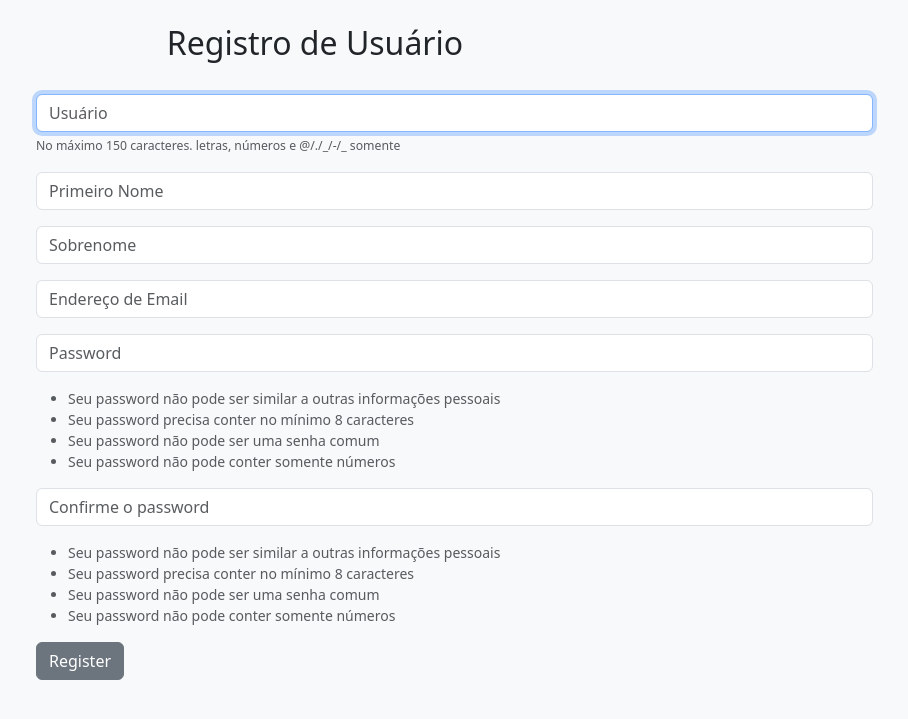
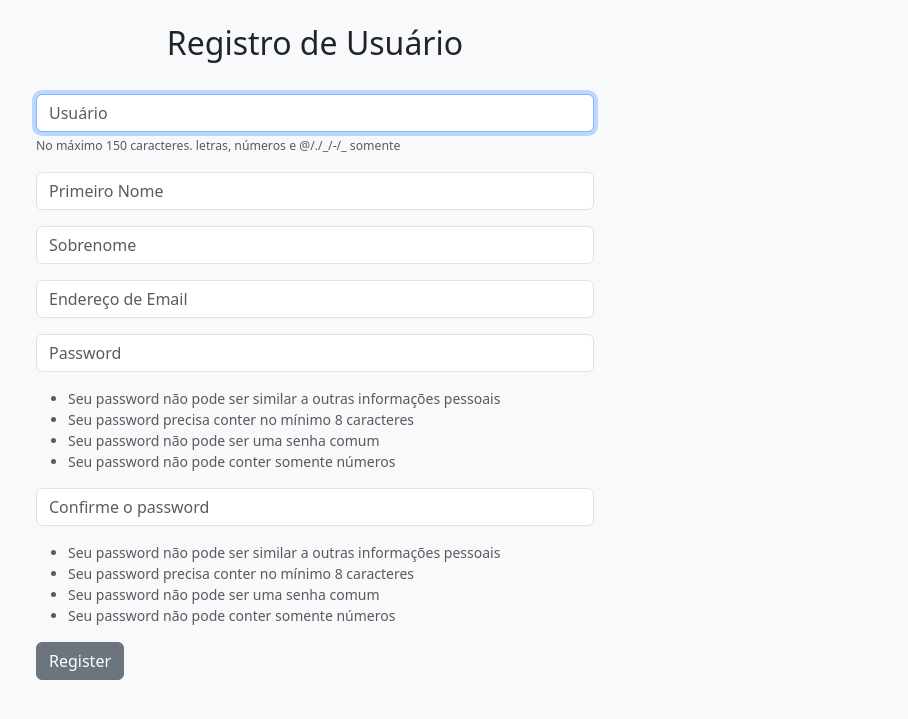
Before and after one commit to daviola/django_ia, a Django app: page /registro in a window 1280 px wide. Shown: the part 56-775 px from the top of the page, without its empty margins (325-1233 px from the left). Run offline with Django 4.2, Linux system fonts and the light colour scheme.

Commit message:
bugfix signup

```diff
--- a/webapp/templates/registro.html
+++ b/webapp/templates/registro.html
@@ -1,6 +1,6 @@
 {% extends 'base.html' %}
 {% block content %}
-   <div class="col-md-s offset-md-3">
+   <div class="col-md-6 offset-md-3">
     <form action="{% url 'registro' %}" method="post">
         {% csrf_token %}
             {% if form.errors %}
```
